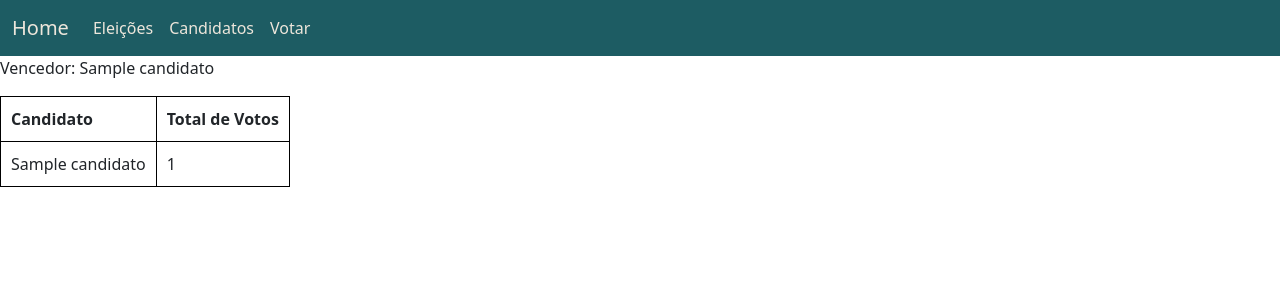
After one commit to Matheus51bento/-Sele-o-Edital-001-2022-NADIC-IFRN, a Django app: page /resultado/1 in a window 1280 px wide. The commit adds this page. Shown: the top 300 px of the page. Run offline with Django 3.2, Linux system fonts and the light colour scheme; tables that the repository leaves empty hold one stand-in row (values such as "Sample post").

Commit message:
funcao resultado terminada

```diff
--- a/ElectSis/eleicao/models.py
+++ b/ElectSis/eleicao/models.py
@@ -40,7 +40,7 @@ class Eleicao(models.Model):
             return "finalizada"
 
     def __str__(self):
-        return '{}'.format(self.nome)
+        return '{}/{}'.format(self.nome, self.pk)
 
 
 class Voto(models.Model):
--- a/ElectSis/eleicao/templates/base_eleicao.html
+++ b/ElectSis/eleicao/templates/base_eleicao.html
@@ -29,7 +29,7 @@
                     <a class="nav-link" href="{% url 'cadastro eleicao' %}">Eleições</a>
                     <a class="nav-link" href="{% url 'cadastro candidato' %}">Candidatos</a>
                     <a class="nav-link" href="{% url 'pleitos' %}">Votar</a>
-                    <a class="nav-link" href="#">Resultados</a>
+{#                    <a class="nav-link" href="#">Resultados</a>#}
                 </div>
             </div>
         </div>
--- a/ElectSis/eleicao/templates/list_pleitos.html
+++ b/ElectSis/eleicao/templates/list_pleitos.html
@@ -108,6 +108,9 @@
                             <td>{{ eleicao.nome }}</td>
                             <td>{{ eleicao.data_inicial }}</td>
                             <td>{{ eleicao.data_final }}</td>
+                            <td><a href="{% url 'resultado' eleicao.pk %}" class="btn btn-secondary"><span
+                                    style="vertical-align: top;">Resultado</span><span
+                                    class="material-icons" style="margin-left: 10px;">&#xf20c;</span></a></td>
 
 
                         {% endfor %}
@@ -121,6 +124,4 @@
 
     {% endif %}
 
-
-
 {% endblock %}
--- /dev/null
+++ b/ElectSis/eleicao/templates/resultado.html
@@ -0,0 +1,32 @@
+{% extends "base_eleicao.html" %}
+
+{% load static %}
+
+{% block links %}
+
+    <link rel="stylesheet" type="text/css" href="{% static 'css/menu.css' %}">
+
+{% endblock %}
+
+{% block content %}
+
+    <p>Vencedor: {{ vencedor }}</p>
+
+    <table>
+
+        <tr>
+            <th>Candidato</th>
+            <th>Total de Votos</th>
+        </tr>
+
+        {% for candidato, votos in candidatos.items %}
+            <tr>
+                <td>{{ candidato }}</td>
+                <td>{{ votos }}</td>
+            </tr>
+        {% endfor %}
+
+
+    </table>
+
+{% endblock %}
--- a/ElectSis/eleicao/urls.py
+++ b/ElectSis/eleicao/urls.py
@@ -7,6 +7,7 @@ urlpatterns = [
     path('cadastro/eleicoes/', cad_eleicao, name="cadastro eleicao"),
     path('cadastro/candidato', cad_candidadto, name="cadastro candidato"),
     path('pleitos', pleitos_view, name='pleitos'),
-    path('votacao/<int:id>', voto_view, name="votar")
+    path('votacao/<int:id>', voto_view, name="votar"),
+    path('resultado/<int:id>', resultados_view, name="resultado")
 
 ]
--- a/ElectSis/eleicao/views.py
+++ b/ElectSis/eleicao/views.py
@@ -164,3 +164,29 @@ def cad_candidadto(request):
         form = CandidatoForm
 
         return render(request, "cadastro_candidato.html", {'form': form})
+
+def resultados_view(request, id):
+
+    eleicao = Eleicao.objects.get(pk=id)
+
+    if eleicao.get_status() is "finalizada":
+
+        votos = Voto.objects.filter(pleito=eleicao)
+
+        candidatos = eleicao.candidatos.all()
+
+        resultado = {}
+        for i in range(len(candidatos)):
+            resultado[candidatos[i].nome] = len(votos.filter(candidato=candidatos[i]))
+
+        sort_orders = sorted(resultado.items(), key=lambda x: x[1], reverse=True)
+
+        vencedor = sort_orders[0][0]
+        final = dict(sort_orders)
+        print(final)
+
+        return render(request, "resultado.html", {'vencedor': vencedor, 'candidatos':final})
+
+    else:
+
+        raise PermissionDenied
```
Also changed, not shown: ElectSis/eleicao/templates/menu.html (+0 -11 lines).
